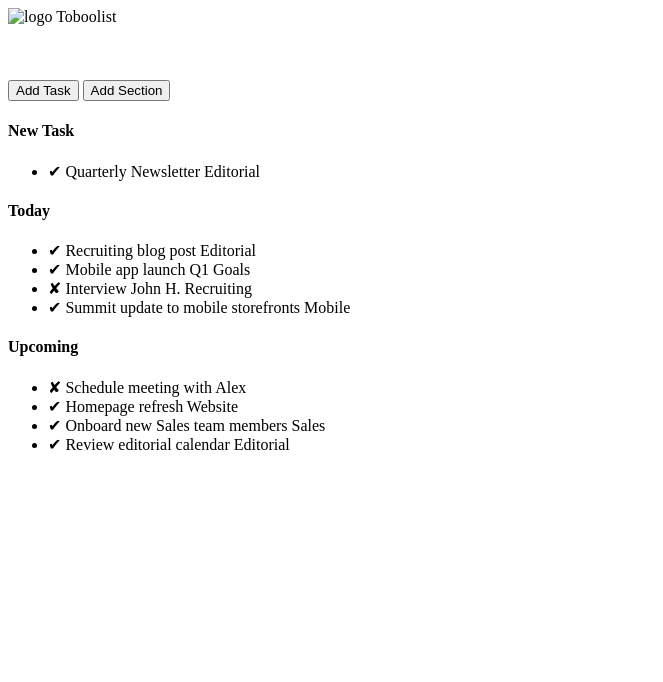
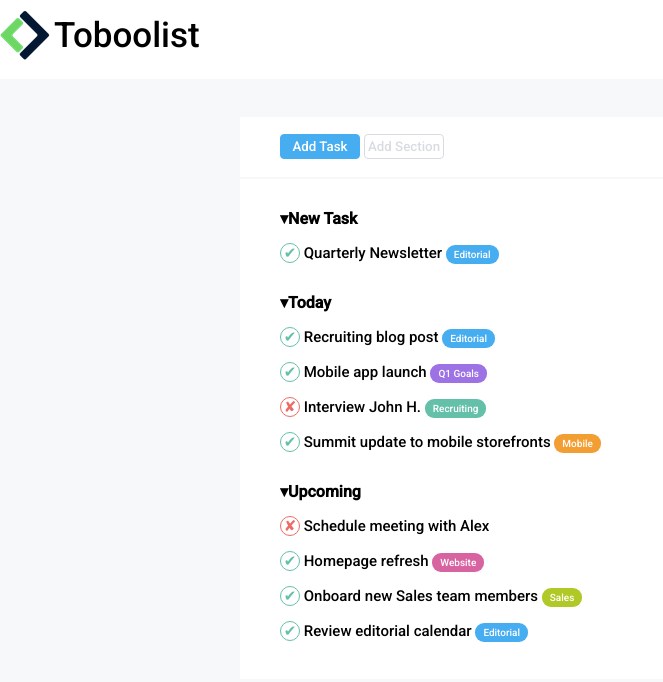
Before and after one commit to Ale-1407/html-css-toboolist, a plain HTML site: page index.html in a window 1280 px wide. Shown: the whole page, without its empty margins (0-663 px from the left). Drawn offline with Linux system fonts and the light colour scheme; the site is published under a folder, as on GitHub Pages, so addresses that start at the root find nothing.

Commit message:
modifica path collegamento file

```diff
--- a/index.html
+++ b/index.html
@@ -5,13 +5,13 @@
     <meta http-equiv="X-UA-Compatible" content="IE=edge">
     <meta name="viewport" content="width=device-width, initial-scale=1.0">
     <title>Toboolist</title>
-    <link rel="stylesheet" href="/css/style.css">
+    <link rel="stylesheet" href="./css/style.css">
 </head>
 <body>
 
     <header>
        <div id="header-logo">
-          <img id="logo" src="/img/Logo.png" alt="logo">
+          <img id="logo" src="./img/Logo.png" alt="logo">
           <span id="logo-text">Toboolist</span>
         </div>
     </header>
```
